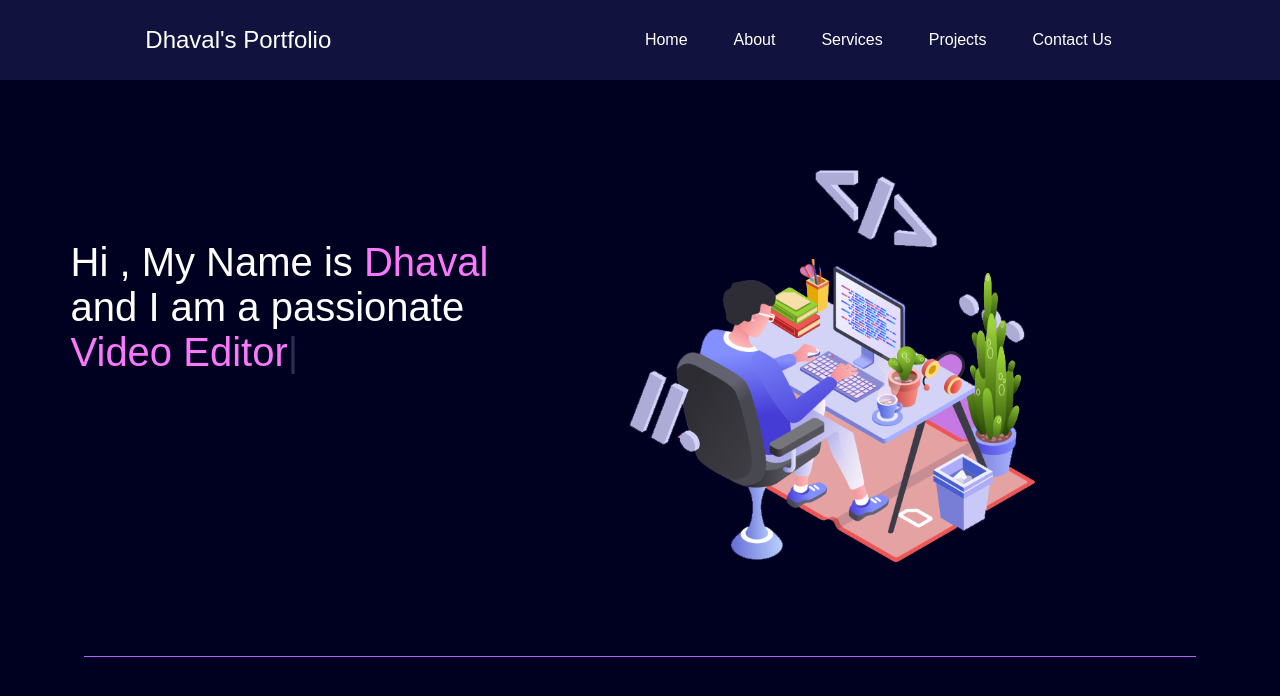
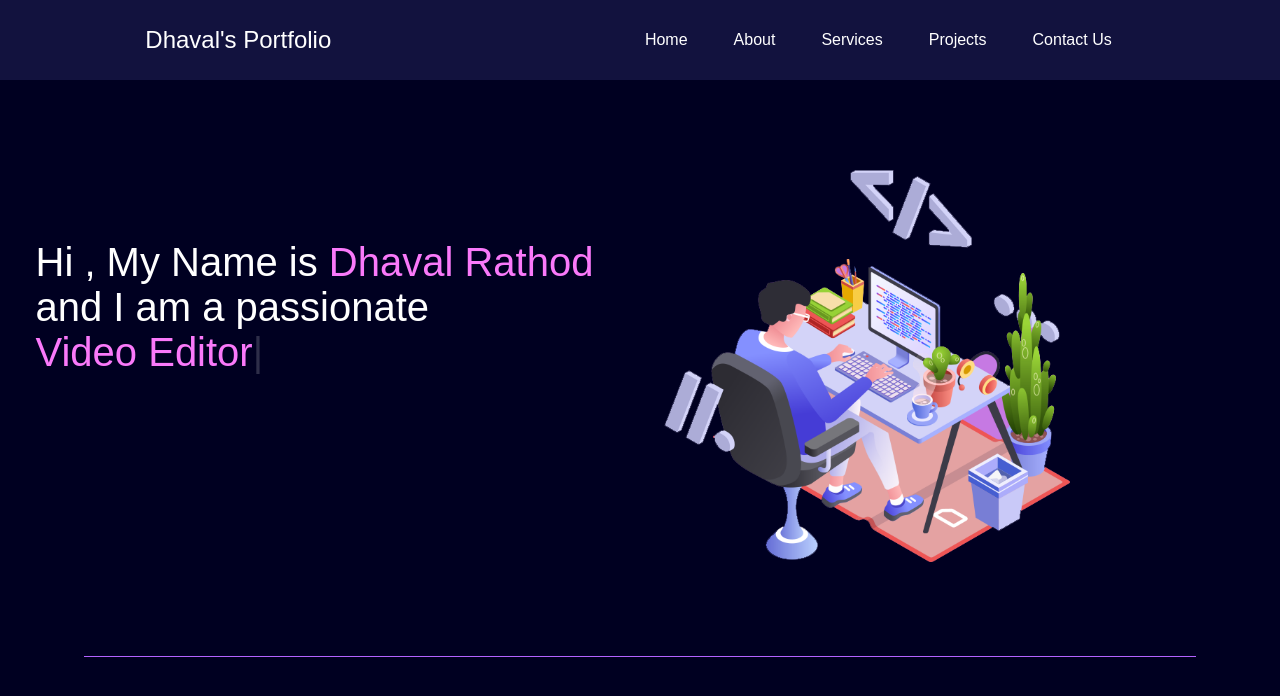
Before and after one commit to DhavalRathod27/Portfolio, a plain HTML site: page index.html in a window 1280 px wide. Drawn offline with nearby package versions, Linux system fonts and the light colour scheme.

Commit message:
Update index.html
Small Change

```diff
--- a/index.html
+++ b/index.html
@@ -126,7 +126,7 @@
         <section class="firstsection">
             <div class="leftsection">
                 Hi , My Name is
-                <span class="purple">Dhaval</span>
+                <span class="purple">Dhaval Rathod</span>
                 <div>and I am a passionate</div>
 
                 <span id="element"></span>
```
